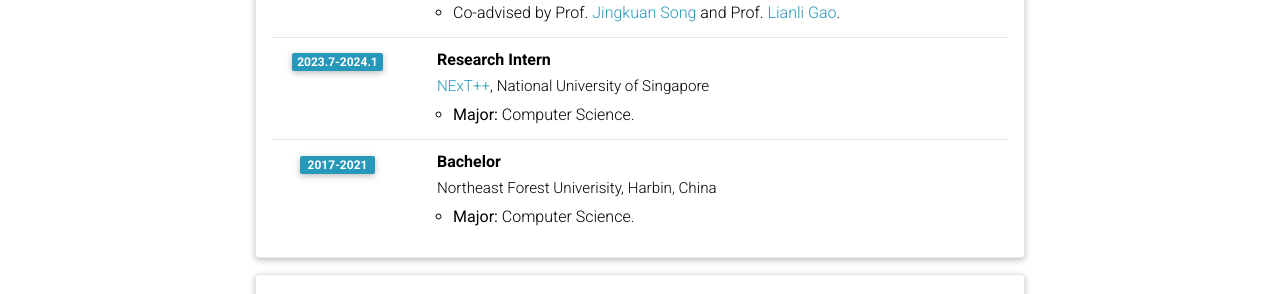
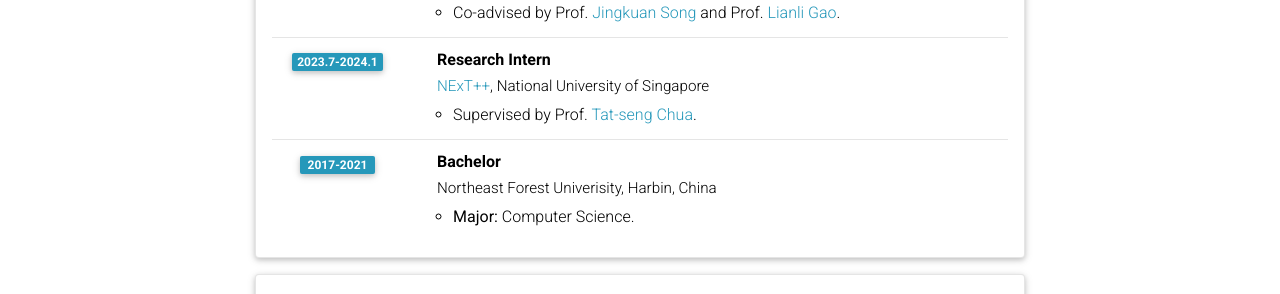
Before and after one commit to leolee99/leolee99.github.io, a Jekyll site: the page built from _pages/cv.md, in a window 1280 px wide and 900 px high, scrolled down 357 px. Shown: the part 155-449 px from the top of the window. Built offline with Jekyll 4.4.1, drawn with Linux system fonts in a browser that asks for light colours; comment, search, counter and statistics services are not loaded; a style sheet for code colours, icons or effects is not loaded.

Commit message:
Update cv.yml

```diff
--- a/_data/cv.yml
+++ b/_data/cv.yml
@@ -26,7 +26,8 @@
       institution: <a href="https://www.nextcenter.org/">NExT++</a>, National University of Singapore
       year: 2023.7-2024.1
       description:
-        - "<b>Major:</b> Computer Science."
+        - Supervised by Prof. <a href="https://www.chuatatseng.com/">Tat-seng Chua</a>.
+        # - "<b>Major:</b> Computer Science."
     - title: Bachelor
       institution: Northeast Forest Univerisity, Harbin, China
       year: 2017-2021
```
